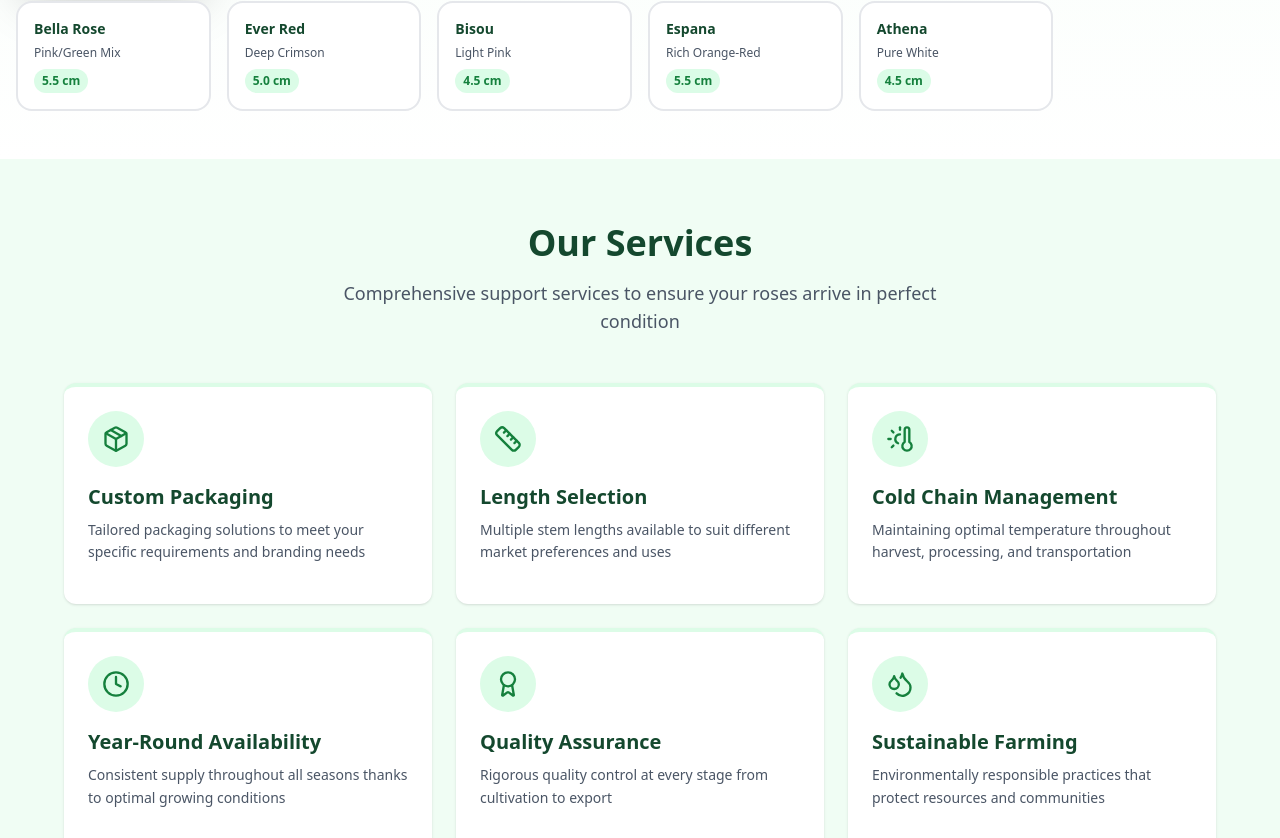
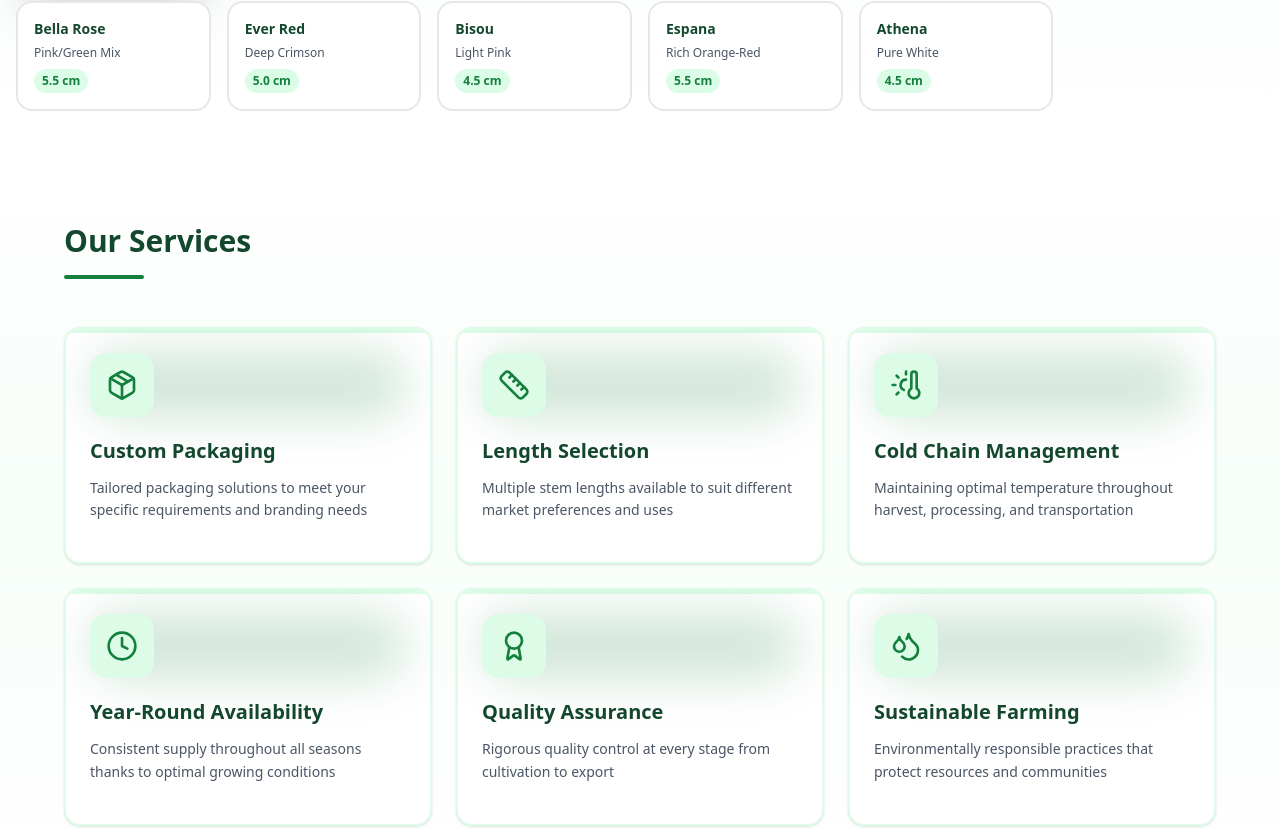
Before and after one commit to KeniKT/zk-flowers, a React (Vite) app: page /products in a window 1280 px wide. Shown: the part 1902-2740 px from the top of the page. Built offline with nearby package versions, Linux system fonts and the light colour scheme.

Commit message:
service section upadate

```diff
--- a/src/pages/products/components/ServicesSection.jsx
+++ b/src/pages/products/components/ServicesSection.jsx
@@ -44,13 +44,14 @@ export default function ServicesSection() {
   ];
 
   return (
-    <section className="py-16 px-4" style={{ backgroundColor: '#f0fdf4' }}>
+    <section className="py-16 px-4 bg-gradient-to-b from-white via-green-50/30 to-white animate-fade-in">
       <div className="max-w-6xl mx-auto">
-        <div className="text-center mb-12">
-          <h2 className="text-4xl font-bold mb-4" style={{ color: '#14482E' }}>Our Services</h2>
-          <p className="text-lg text-gray-600 max-w-2xl mx-auto">
-            Comprehensive support services to ensure your roses arrive in perfect condition
-          </p>
+        {/* Header - Matching other sections */}
+        <div className="mb-12">
+          <h2 className="text-3xl font-bold mb-4" style={{ color: "#14482E" }}>
+            Our Services
+          </h2>
+          <div className="w-20 h-1 rounded-full" style={{ backgroundColor: '#15803d' }}></div>
         </div>
 
         <div className="grid md:grid-cols-2 lg:grid-cols-3 gap-6">
@@ -59,40 +60,116 @@ export default function ServicesSection() {
               key={index}
               onMouseEnter={() => setHoveredService(index)}
               onMouseLeave={() => setHoveredService(null)}
-              className="bg-white rounded-xl p-6 shadow-sm hover:shadow-lg transition-all border-t-4 cursor-pointer"
-              style={{ borderColor: hoveredService === index ? '#15803d' : '#dcfce7' }}
+              className="relative bg-white rounded-2xl p-6 shadow-sm hover:shadow-xl transition-all duration-500 border-2 transform hover:-translate-y-2 overflow-hidden group service-card"
+              style={{
+                borderColor: hoveredService === index ? '#15803d' : '#dcfce7',
+                animationDelay: `${index * 0.1}s`
+              }}
             >
+              {/* Top accent bar */}
               <div
-                className="w-14 h-14 rounded-full flex items-center justify-center mb-4 transition-colors"
+                className="absolute top-0 left-0 right-0 h-1 transition-all duration-500"
                 style={{
                   backgroundColor: hoveredService === index ? '#15803d' : '#dcfce7'
                 }}
-              >
-                <service.icon
-                  className="w-7 h-7 transition-colors"
-                  style={{ color: hoveredService === index ? 'white' : '#15803d' }}
-                />
+              ></div>
+
+              {/* Icon with animated background */}
+              <div className="relative mb-5">
+                <div
+                  className="absolute inset-0 rounded-full blur-xl opacity-20 transition-all duration-500"
+                  style={{
+                    backgroundColor: '#15803d',
+                    transform: hoveredService === index ? 'scale(1.5)' : 'scale(1)'
+                  }}
+                ></div>
+                <div
+                  className="relative w-16 h-16 rounded-2xl flex items-center justify-center transition-all duration-500 group-hover:rotate-12"
+                  style={{
+                    backgroundColor: hoveredService === index ? '#15803d' : '#dcfce7',
+                    transform: hoveredService === index ? 'scale(1.1)' : 'scale(1)'
+                  }}
+                >
+                  <service.icon
+                    className="w-8 h-8 transition-all duration-500"
+                    style={{ color: hoveredService === index ? 'white' : '#15803d' }}
+                  />
+                </div>
               </div>
-              <h3 className="text-xl font-bold mb-2" style={{ color: '#14482E' }}>
+
+              <h3 className="text-xl font-bold mb-3 transition-colors duration-300" style={{ color: '#14482E' }}>
                 {service.title}
               </h3>
+
               <p className="text-gray-600 text-sm mb-4 leading-relaxed">
                 {service.description}
               </p>
-              {hoveredService === index && (
-                <div className="space-y-2 animate-fadeIn">
+
+              {/* Details with smooth expand animation */}
+              <div
+                className="transition-all duration-500 ease-in-out"
+                style={{
+                  opacity: hoveredService === index ? 1 : 0,
+                  maxHeight: hoveredService === index ? '200px' : '0px',
+                  transform: hoveredService === index ? 'translateY(0)' : 'translateY(-10px)'
+                }}
+              >
+                <div className="space-y-2 pt-4 border-t-2" style={{ borderColor: '#dcfce7' }}>
                   {service.details.map((detail, idx) => (
-                    <div key={idx} className="flex items-center gap-2">
-                      <div className="w-1.5 h-1.5 rounded-full" style={{ backgroundColor: '#15803d' }}></div>
-                      <span className="text-xs text-gray-600">{detail}</span>
+                    <div
+                      key={idx}
+                      className="flex items-center gap-3 transform transition-all duration-300 hover:translate-x-1"
+                      style={{
+                        transitionDelay: hoveredService === index ? `${idx * 0.08}s` : '0s'
+                      }}
+                    >
+                      <div className="w-1.5 h-1.5 rounded-full flex-shrink-0" style={{ backgroundColor: '#15803d' }}></div>
+                      <span className="text-xs text-gray-700">{detail}</span>
                     </div>
                   ))}
                 </div>
-              )}
+              </div>
+
+              {/* Bottom gradient on hover */}
+              <div
+                className="absolute bottom-0 left-0 right-0 h-1 transition-all duration-500"
+                style={{
+                  background: hoveredService === index
+                    ? 'linear-gradient(90deg, #15803d 0%, #22c55e 100%)'
+                    : 'transparent'
+                }}
+              ></div>
             </div>
           ))}
         </div>
       </div>
+
+      {/* CSS animations */}
+      <style jsx="true">{`
+        @keyframes fadeIn {
+          from { opacity: 0; transform: translateY(20px); }
+          to { opacity: 1; transform: translateY(0); }
+        }
+
+        @keyframes slideUp {
+          from { opacity: 0; transform: translateY(30px); }
+          to { opacity: 1; transform: translateY(0); }
+        }
+
+        .animate-fade-in {
+          animation: fadeIn 0.8s ease-out;
+        }
+
+        .service-card {
+          animation: slideUp 0.6s ease-out;
+          animation-fill-mode: both;
+        }
+
+        /* Smooth transitions for all elements */
+        * {
+          transition-timing-function: cubic-bezier(0.4, 0, 0.2, 1);
+        }
+      `}</style>
     </section>
   );
 }
```
